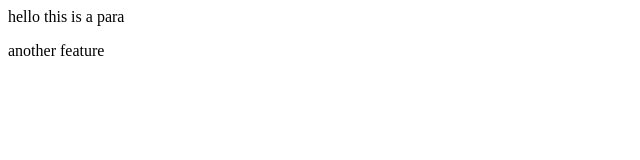
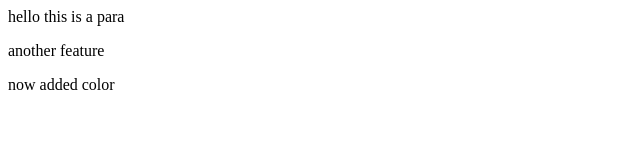
Before and after one commit to 101010watson/demo2repo, a plain HTML site: page index.html in a window 1280 px wide. Shown: the whole page, without its empty margins (0-640 px from the left). Drawn offline with Linux system fonts and the light colour scheme.

```diff
--- a/index.html
+++ b/index.html
@@ -1,2 +1,3 @@
 <p>hello this is a para</p>
 <p>another feature</p>
+<p>now added color</p>
```
